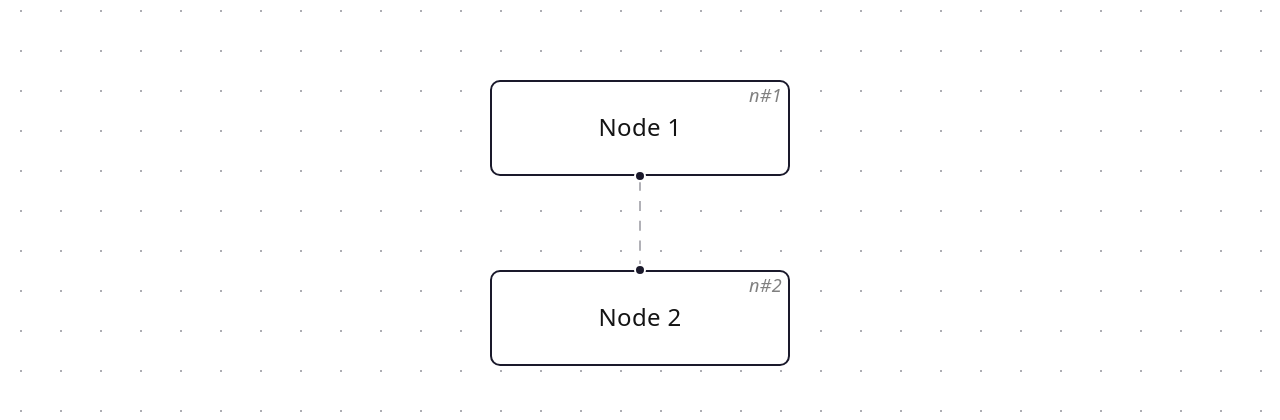
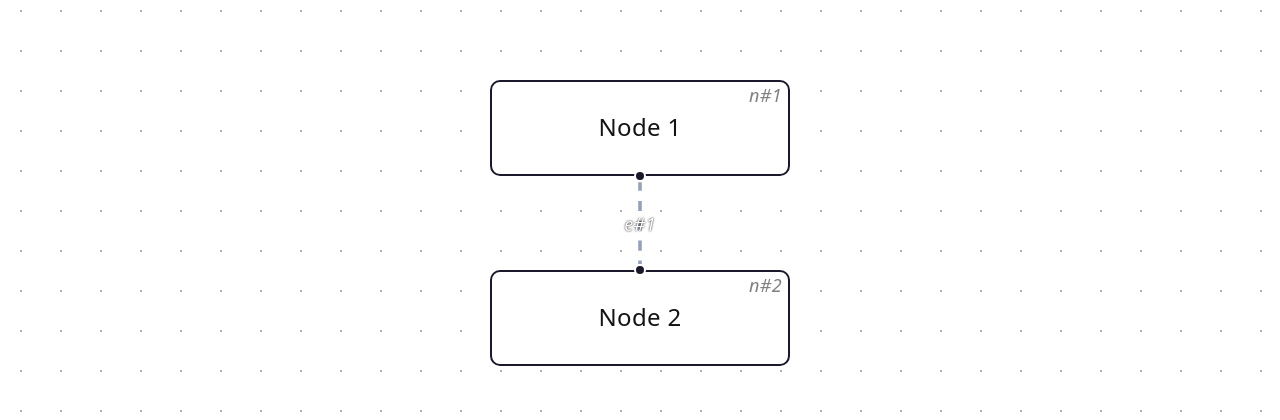
Before and after one commit to deltaMinor/architecture-tracer, a React (Vite) app: page / in a window 1280 px wide. Shown: the part 177-597 px from the top of the page. Built offline with nearby package versions, Linux system fonts and the light colour scheme.

Commit message:
Add feat: Clear

```diff
--- a/src/App.tsx
+++ b/src/App.tsx
@@ -26,10 +26,12 @@ import {
 } from "./components/ui/responseBox";
 import { TraceSidebar } from "#components/ui/traceSidebar";
 import CustomNode from "./components/ui/customNode";
+import CustomEdge from "./components/ui/customEdge";
 import "@xyflow/react/dist/style.css";
 import { traceStep, ArchitectureState } from "#components/architectureState";
 
 const nodeTypes = { customNode: CustomNode };
+const edgeTypes = { customEdge: CustomEdge };
 
 const initialNodes: Node[] = [
   {
@@ -46,7 +48,7 @@ const initialNodes: Node[] = [
   },
 ];
 
-const initialEdges: Edge[] = [{ id: "e#1", source: "n#1", target: "n#2" }];
+const initialEdges: Edge[] = [{ id: "e#1", source: "n#1", target: "n#2", type: "customEdge" }];
 
 const fitViewOptions: FitViewOptions = {
   padding: 0.2,
@@ -146,6 +148,7 @@ export default function App() {
         nodes={nodes}
         edges={edges}
         nodeTypes={nodeTypes}
+        edgeTypes={edgeTypes}
         onNodesChange={onNodesChange}
         onEdgesChange={onEdgesChange}
         onConnect={onConnect}
--- a/src/components/architectureState.tsx
+++ b/src/components/architectureState.tsx
@@ -40,6 +40,10 @@ export class ArchitectureState {
     return this.reactFlow.getNodes().filter((node) => node.id == id).length > 0;
   }
 
+  getNodeCount() {
+    return this.reactFlow.getNodes().length;
+  }
+
   getNodeWithId(id: string) {
     return this.reactFlow.getNodes().find((node) => node.id == id);
   }
@@ -56,6 +60,12 @@ export class ArchitectureState {
       this.removeEdgeWithId(edge.id);
     }
     this.reactFlow.setNodes((prev) => prev.filter((node) => node.id != id));
+  }
+
+  removeAllNodes() {
+    for(var node of this.reactFlow.getNodes()) {
+      this.removeNodeWithId(node.id);
+    }
   }
 
   addNode(label: string) {
@@ -191,6 +201,7 @@ export class ArchitectureState {
       id: "e#" + newId.toString(),
       source: source,
       target: target,
+      type: "customEdge"
     };
     this.reactFlow.setEdges((prev) => addEdge(newEdge, prev));
     this.incrementSourceCountOfNodeWithId(source, 1);
--- a/src/components/command/command.tsx
+++ b/src/components/command/command.tsx
@@ -93,6 +93,20 @@ class DeleteEdgeCommand extends Command {
   }
 }
 
+class ClearCommand extends Command {
+  constructor() {
+    super();
+  }
+
+  execute(architectureState: ArchitectureState) {
+    if (architectureState.getNodeCount() == 0) {
+      throw Error(`The architecture is already empty.`);
+    }
+    architectureState.removeAllNodes();
+    return "All nodes deleted.";
+  }
+}
+
 class TraceCommand extends Command {
   private nodeId: string;
   private description: string;
@@ -141,6 +155,7 @@ export {
   AddEdgeCommand,
   DeleteNodeCommand,
   DeleteEdgeCommand,
+  ClearCommand,
   TraceCommand,
   EndTraceCommand,
 };
--- a/src/components/command/commandParser.tsx
+++ b/src/components/command/commandParser.tsx
@@ -3,6 +3,7 @@ import {
   AddEdgeCommand,
   DeleteNodeCommand,
   DeleteEdgeCommand,
+  ClearCommand,
   TraceCommand,
   EndTraceCommand,
 } from "./command";
@@ -22,6 +23,8 @@ function parseCommand(commandString: string) {
       return parseAddCommand(tokens);
     case "delete":
       return parseDeleteCommand(tokens);
+    case "clear":
+      return parseClearCommand(tokens);
     case "trace":
       return parseTraceCommand(tokens);
     default:
@@ -62,6 +65,14 @@ function parseDeleteCommand(tokens: string[]) {
   throw Error(`Invalid parameter for delete command: ${remainder}`);
 }
 
+function parseClearCommand(tokens: string[]) {
+  if (tokens.length == 1) {
+    return new ClearCommand();
+  }
+  const remainder = tokens.slice(1).join(" ");
+  throw Error(`Invalid parameter for clear command: ${remainder}`);
+}
+
 function parseTraceCommand(tokens: string[]) {
   if (tokens.length == 2) {
     if (tokens[1] == "end") {
--- /dev/null
+++ b/src/components/ui/customEdge.tsx
@@ -0,0 +1,75 @@
+import {
+  BaseEdge,
+  EdgeLabelRenderer,
+  getBezierPath,
+  type EdgeProps,
+} from "@xyflow/react";
+import "@xyflow/react/dist/style.css";
+
+export default function CustomEdge({
+  id,
+  sourceX,
+  sourceY,
+  targetX,
+  targetY,
+  sourcePosition,
+  targetPosition,
+  markerEnd,
+  style = {},
+  selected,
+}: EdgeProps) {
+  const [edgePath, labelX, labelY] = getBezierPath({
+    sourceX,
+    sourceY,
+    sourcePosition,
+    targetX,
+    targetY,
+    targetPosition,
+  });
+
+  return (
+    <>
+      <BaseEdge
+        path={edgePath}
+        markerEnd={markerEnd}
+        style={{
+          stroke: selected ? "#6366f1" : "#94a3b8",
+          strokeWidth: selected ? 2.5 : 1.8,
+          transition: "stroke 0.2s, stroke-width 0.2s",
+          ...style,
+        }}
+      />
+
+      {/* ID badge rendered via EdgeLabelRenderer — not the label prop */}
+      <EdgeLabelRenderer>
+        <div
+          style={{
+            position: "absolute",
+            transform: `translate(-50%, -50%) translate(${labelX}px, ${labelY}px)`,
+            pointerEvents: "all",
+          }}
+          className="nodrag nopan"
+        >
+          <span
+            style={{
+              display: "inline-flex",
+              alignItems: "center",
+              gap: "4px",
+              padding: "2px 7px",
+              color: "white",
+              fontSize: "9px",
+              fontStyle: "italic",
+              fontWeight: 500,
+              transition: "all 0.2s",
+              userSelect: "none",
+              whiteSpace: "nowrap",
+              textShadow: "0px 0px 1px #000000"
+            }}
+          >
+            {id}
+          </span>
+        </div>
+      </EdgeLabelRenderer>
+    </>
+  );
+}
```
Also changed, not shown: 1 other file (tests, documents, lock files or other folders).
